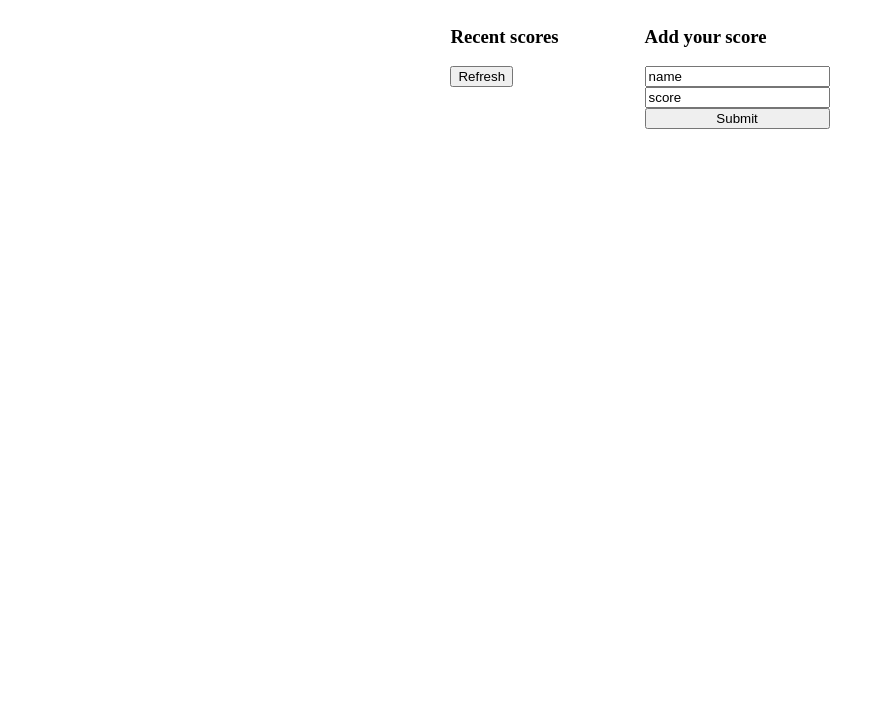
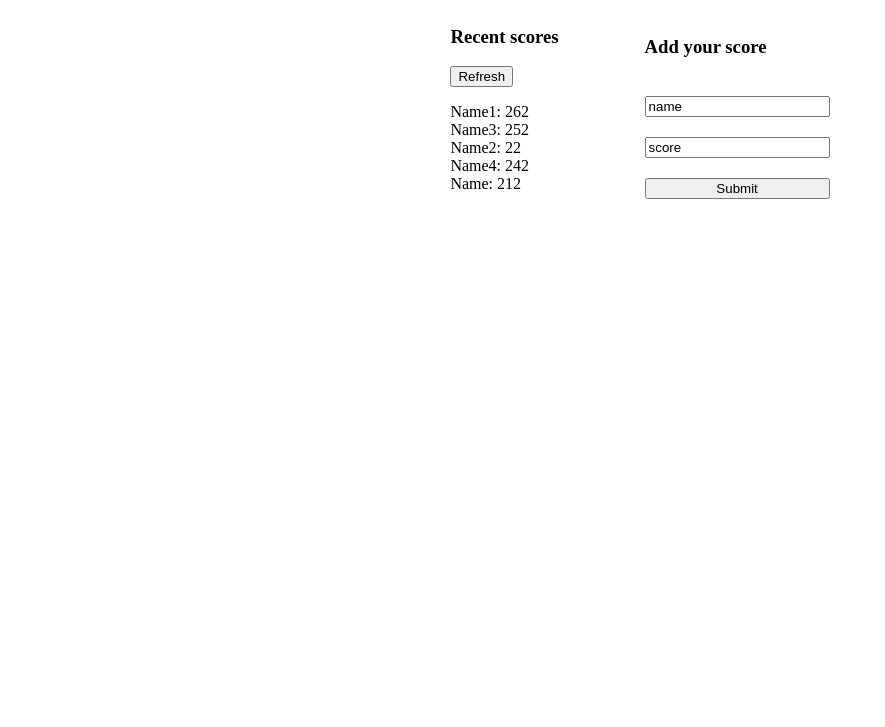
Before and after one commit to mohamedSabry0/leaderboard, a website built with webpack: page src/index.html in a window 1280 px wide. Shown: the part 73-800 px from the top of the page, without its empty margins (0-885 px from the left). Built offline with nearby package versions, Linux system fonts and the light colour scheme.

Commit message:
generate static list

```diff
--- a/package.json
+++ b/package.json
@@ -36,5 +36,8 @@
     "webpack": "^5.73.0",
     "webpack-cli": "^4.10.0",
     "webpack-dev-server": "^4.9.3"
+  },
+  "dependencies": {
+    "sass-loader": "^13.0.2"
   }
 }
--- a/src/index.html
+++ b/src/index.html
@@ -6,7 +6,7 @@
   <title>Leaderboard</title>
 </head>
 <body>
-  <h1>Leaderboard</h1>
+  <h1 class="header">Leaderboard</h1>
   <main class="container">
     <div class="score-container">
       <h3>Recent scores</h3>
--- a/src/index.js
+++ b/src/index.js
@@ -1 +1,26 @@
 import './style.css';
+
+const scores = [
+  {name: 'Name1', score: '262'},
+  {name: 'Name3', score: '252'},
+  {name: 'Name2', score: '22'},
+  {name: 'Name4', score: '242'},
+  {name: 'Name', score: '212'},
+]
+
+const scoresList = document.getElementsByClassName('scores-list')[0]
+
+const generateLi = (scoreItem) => {
+  const li = document.createElement('li');
+  const name = document.createElement('span');
+  const score = document.createElement('span');
+
+  name.textContent = `${scoreItem.name}: `;
+  score.textContent = scoreItem.score;
+
+  li.append(name, score);
+  console.log(li)
+  return li;
+}
+
+scores.forEach(item => {scoresList.appendChild(generateLi(item))})
--- a/src/style.css
+++ b/src/style.css
@@ -5,7 +5,17 @@
   justify-content: space-between;
 }
 
+.scores-list {
+  padding: 0;
+  list-style: none;
+}
+
 .input-container {
   display: flex;
   flex-direction: column;
+  justify-content: space-around;
 }
+
+.header {
+  text-align: center;
+}
--- a/webpack.config.js
+++ b/webpack.config.js
@@ -27,6 +27,10 @@ module.exports = {
         use: ['style-loader', 'css-loader'],
       },
       {
+        test:/\.scss$/i,
+        use: ['style-loader','sass-loader']
+      },
+      {
 
         test: /\.(png|svg|jpg|jpeg|gif)$/i,
 
```
Also changed, not shown: 1 other file.
